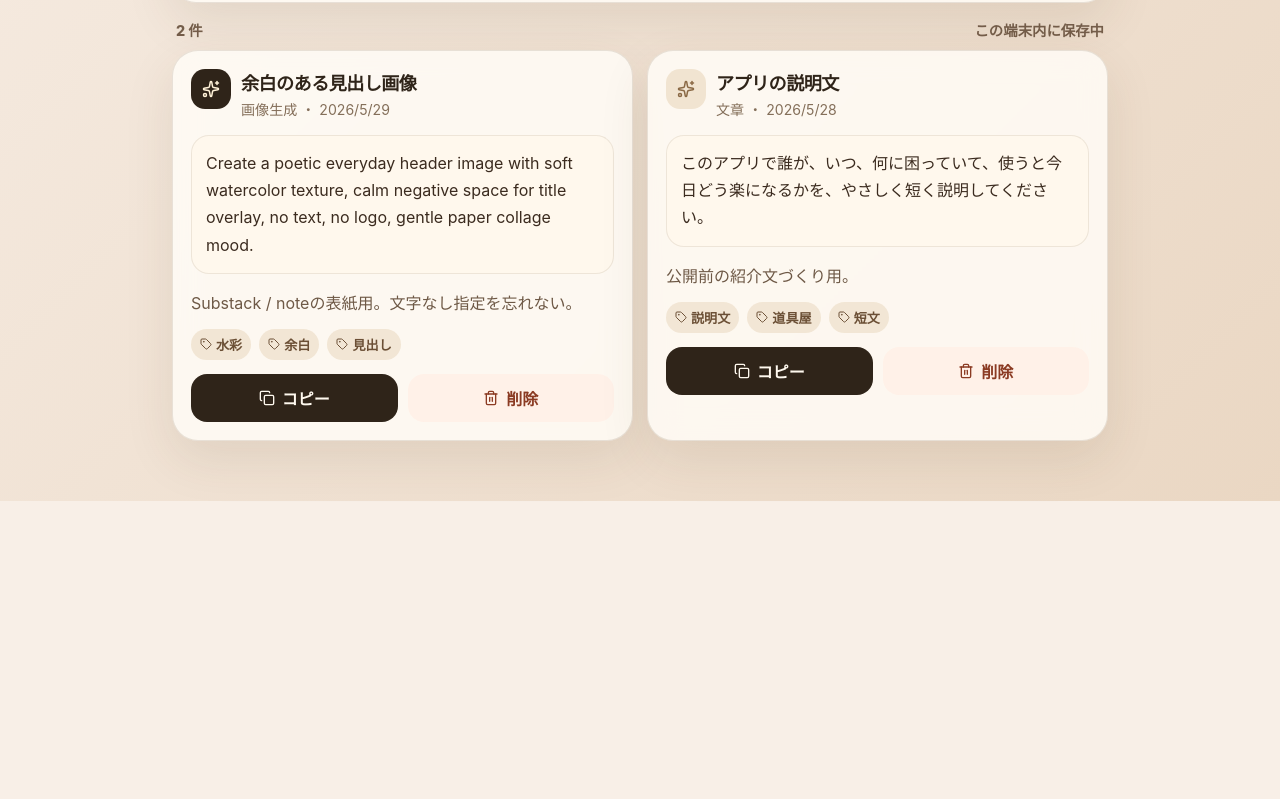
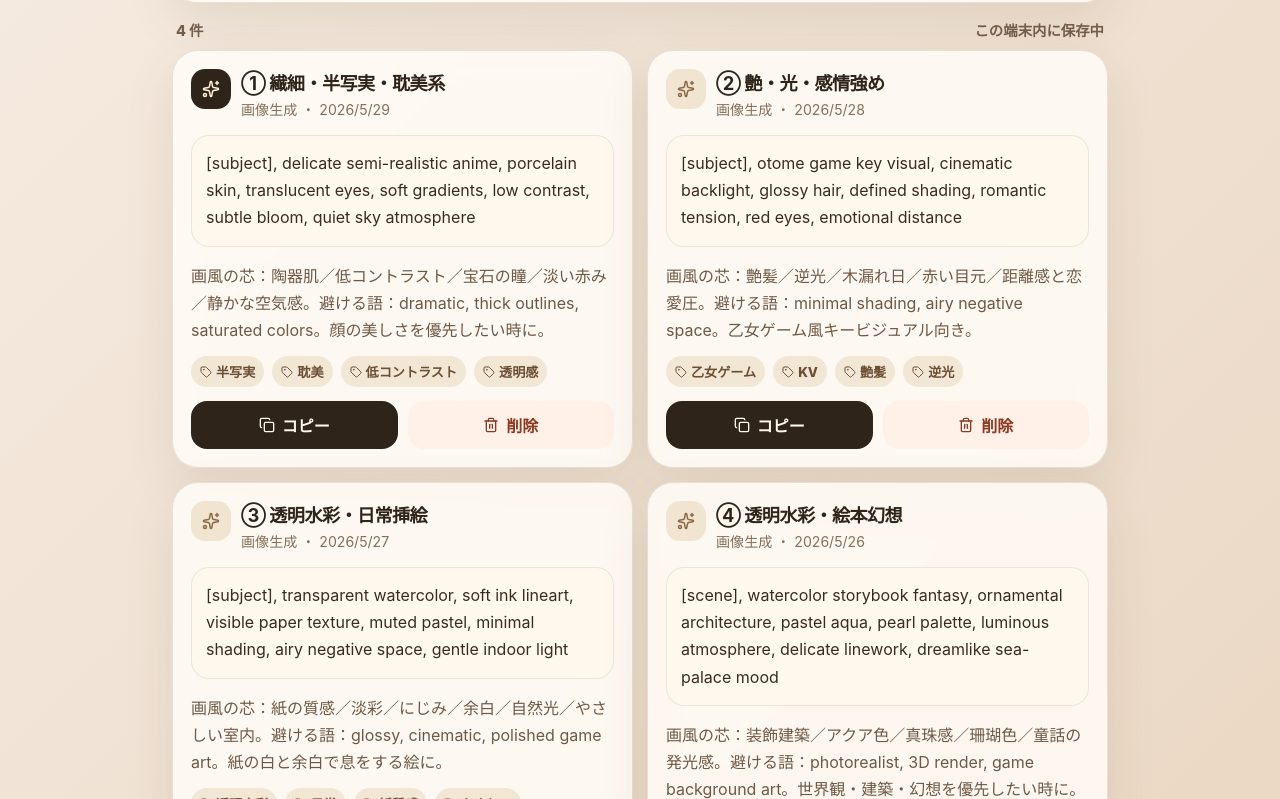
Before and after one commit to soramusubi-ctrl/prompt-cabinet, a React (Vite) app: page / in a window 1280 px wide. Shown: the part 621-1420 px from the top of the page. Before the commit the page ends 1122 px from the top, so only its background shows below. Built offline with nearby package versions, Linux system fonts and the light colour scheme.

Commit message:
Replace sample prompts with style prompt cheatsheet

```diff
--- a/src/App.jsx
+++ b/src/App.jsx
@@ -6,23 +6,43 @@ const categories = ['画像生成', '文章', 'SNS', 'アプリUI', '商品ペ
 
 const samplePrompts = [
   {
-    id: 'sample-1',
-    title: '余白のある見出し画像',
+    id: 'sample-style-1',
+    title: '① 繊細・半写実・耽美系',
     category: '画像生成',
-    tags: ['水彩', '余白', '見出し'],
-    prompt: 'Create a poetic everyday header image with soft watercolor texture, calm negative space for title overlay, no text, no logo, gentle paper collage mood.',
-    memo: 'Substack / noteの表紙用。文字なし指定を忘れない。',
+    tags: ['半写実', '耽美', '低コントラスト', '透明感'],
+    prompt: '[subject], delicate semi-realistic anime, porcelain skin, translucent eyes, soft gradients, low contrast, subtle bloom, quiet sky atmosphere',
+    memo: '画風の芯：陶器肌／低コントラスト／宝石の瞳／淡い赤み／静かな空気感。避ける語：dramatic, thick outlines, saturated colors。顔の美しさを優先したい時に。',
     createdAt: new Date().toISOString(),
     favorite: true,
   },
   {
-    id: 'sample-2',
-    title: 'アプリの説明文',
-    category: '文章',
-    tags: ['説明文', '道具屋', '短文'],
-    prompt: 'このアプリで誰が、いつ、何に困っていて、使うと今日どう楽になるかを、やさしく短く説明してください。',
-    memo: '公開前の紹介文づくり用。',
+    id: 'sample-style-2',
+    title: '② 艶・光・感情強め',
+    category: '画像生成',
+    tags: ['乙女ゲーム', 'KV', '艶髪', '逆光'],
+    prompt: '[subject], otome game key visual, cinematic backlight, glossy hair, defined shading, romantic tension, red eyes, emotional distance',
+    memo: '画風の芯：艶髪／逆光／木漏れ日／赤い目元／距離感と恋愛圧。避ける語：minimal shading, airy negative space。乙女ゲーム風キービジュアル向き。',
     createdAt: new Date(Date.now() - 86400000).toISOString(),
+    favorite: false,
+  },
+  {
+    id: 'sample-style-3',
+    title: '③ 透明水彩・日常挿絵',
+    category: '画像生成',
+    tags: ['透明水彩', '日常', '紙質感', 'やさしい'],
+    prompt: '[subject], transparent watercolor, soft ink lineart, visible paper texture, muted pastel, minimal shading, airy negative space, gentle indoor light',
+    memo: '画風の芯：紙の質感／淡彩／にじみ／余白／自然光／やさしい室内。避ける語：glossy, cinematic, polished game art。紙の白と余白で息をする絵に。',
+    createdAt: new Date(Date.now() - 172800000).toISOString(),
+    favorite: false,
+  },
+  {
+    id: 'sample-style-4',
+    title: '④ 透明水彩・絵本幻想',
+    category: '画像生成',
+    tags: ['水彩絵本', '幻想', '装飾建築', '発光感'],
+    prompt: '[scene], watercolor storybook fantasy, ornamental architecture, pastel aqua, pearl palette, luminous atmosphere, delicate linework, dreamlike sea-palace mood',
+    memo: '画風の芯：装飾建築／アクア色／真珠感／珊瑚色／童話の発光感。避ける語：photorealist, 3D render, game background art。世界観・建築・幻想を優先したい時に。',
+    createdAt: new Date(Date.now() - 259200000).toISOString(),
     favorite: false,
   },
 ];
```
